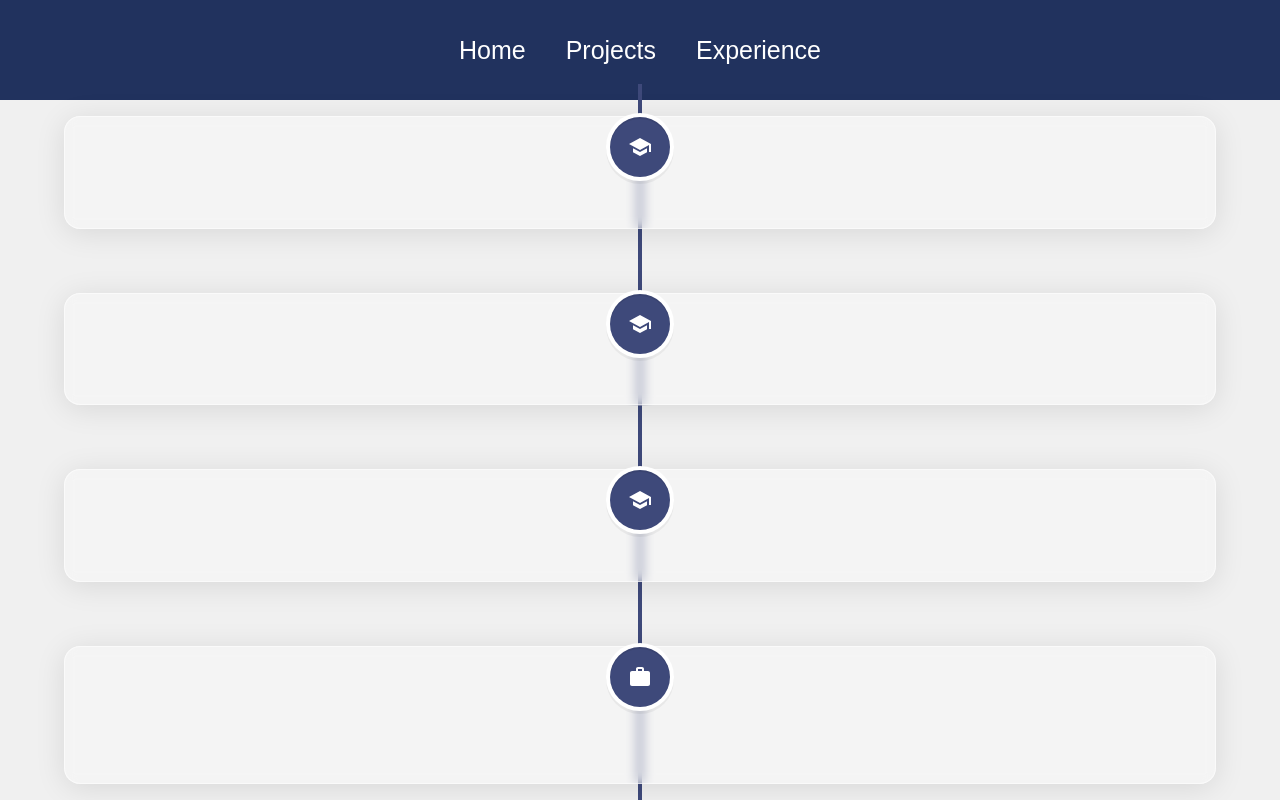
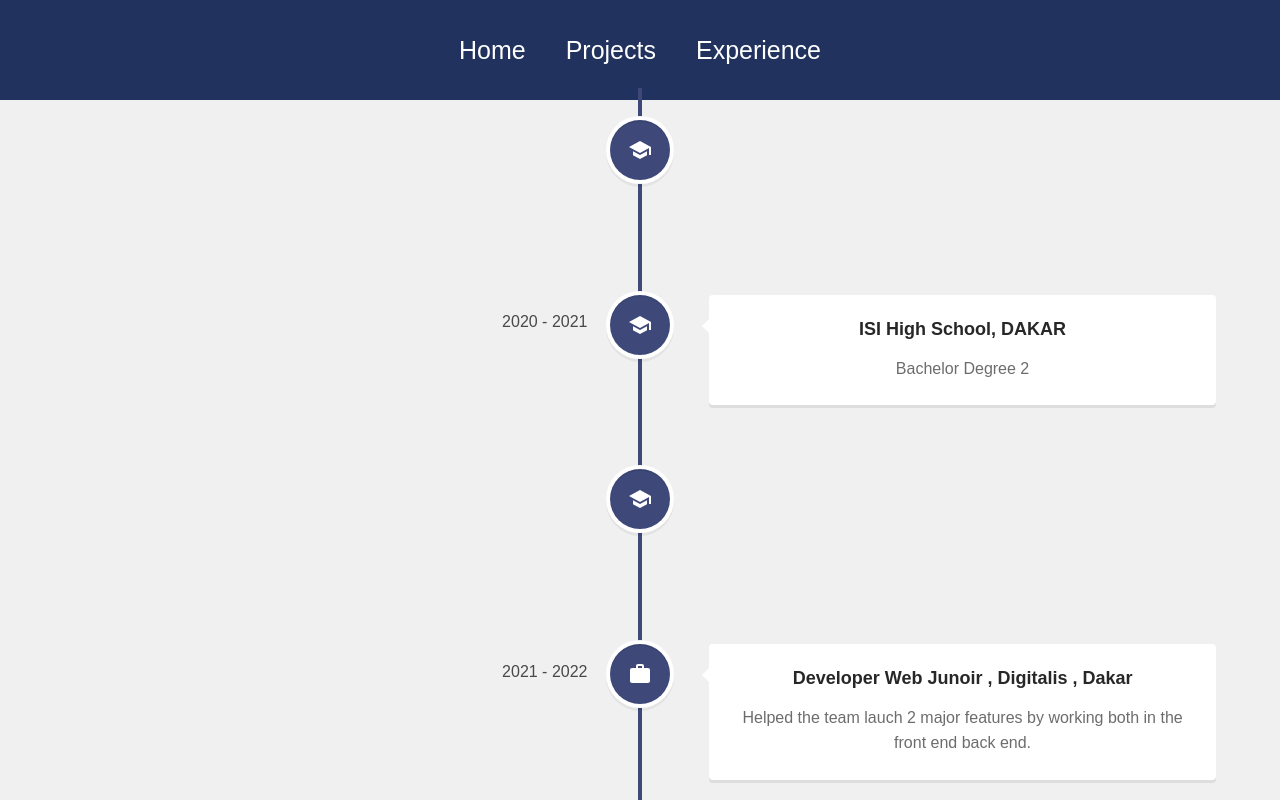
Before and after one commit to johnson-ad/porfolio, a React (Create React App) app: page /experience in a window 1280 px wide. Shown: the top 800 px of the page. Built offline with nearby package versions, Linux system fonts and the light colour scheme.

Commit message:
Reacjustation du time line de la page experience

```diff
--- a/package.json
+++ b/package.json
@@ -9,6 +9,7 @@
     "@testing-library/react": "^13.0.0",
     "@testing-library/user-event": "^13.2.1",
     "firebase": "^9.8.2",
+    "framer-motion": "^6.3.11",
     "react": "^18.1.0",
     "react-dom": "^18.1.0",
     "react-router-dom": "^6.3.0",
--- a/src/pages/Experience.jsx
+++ b/src/pages/Experience.jsx
@@ -10,7 +10,10 @@ function Experience() {
     <div className='experience'>
 
       <VerticalTimeline lineColor ="#3e497a">
-        <VerticalTimelineElement className="vertical-timeline-element-education" date="2018 - 2019"
+
+        <VerticalTimelineElement
+        className="vertical-timeline-element---education"
+        date="2018 - 2019"
         iconStyle={{ background: '#3e497a', color: '#fff' }}
         icon={<SchoolIcon/>}
         >
@@ -20,10 +23,8 @@ function Experience() {
           <p>Bachelor Degree 1</p>
 
         </VerticalTimelineElement>
-      </VerticalTimeline>
 
-      <VerticalTimeline lineColor ="#3e497a">
-        <VerticalTimelineElement className="vertical-timeline-element-education" date="2020 - 2021"
+        <VerticalTimelineElement className="vertical-timeline-element---education" date="2020 - 2021"
         iconStyle={{ background: '#3e497a', color: '#fff' }}
         icon={<SchoolIcon/>}
         >
@@ -33,10 +34,8 @@ function Experience() {
           <p>Bachelor Degree 2</p>
 
         </VerticalTimelineElement>
-      </VerticalTimeline>
 
-      <VerticalTimeline lineColor ="#3e497a">
-        <VerticalTimelineElement className="vertical-timeline-element-education" date="2021 - 2022"
+        <VerticalTimelineElement className="vertical-timeline-element---education" date="2021 - 2022"
         iconStyle={{ background: '#3e497a', color: '#fff' }}
         icon={<SchoolIcon/>}
         >
@@ -46,9 +45,7 @@ function Experience() {
           <p>Bachelor Degree 3</p>
 
         </VerticalTimelineElement>
-      </VerticalTimeline>
 
-      <VerticalTimeline lineColor ="#3e497a">
         <VerticalTimelineElement className="vertical-timeline-element-education" date="2021 - 2022"
         iconStyle={{ background: '#3e497a', color: '#fff' }}
         icon={<WorkIcon/>}
@@ -59,6 +56,7 @@ function Experience() {
           <p>Helped the team lauch 2 major features by working both in the front end back end.</p>
 
         </VerticalTimelineElement>
+
       </VerticalTimeline>
 
     </div>
--- a/src/styles/Experience.css
+++ b/src/styles/Experience.css
@@ -10,15 +10,6 @@
     margin: 0;
 }
 
-.vertical-timeline-element-education{
-    background: rgba(255, 255, 255, 0.31);
-    border-radius: 16px;
-    box-shadow: 0 4px 30px rgba(0, 0, 0, 0.1);
-    backdrop-filter: blur(5.9px);
-    -webkit-backdrop-filter: blur(5.9px);
-    border: 1px solid rgba(255, 255, 255, 0.54);
-}
-
 .vertical-timeline-element-title{
     font-size: 18px;
     font-weight: 600;
```
Also changed, not shown: 2 other files (tests, documents, lock files or other folders).
